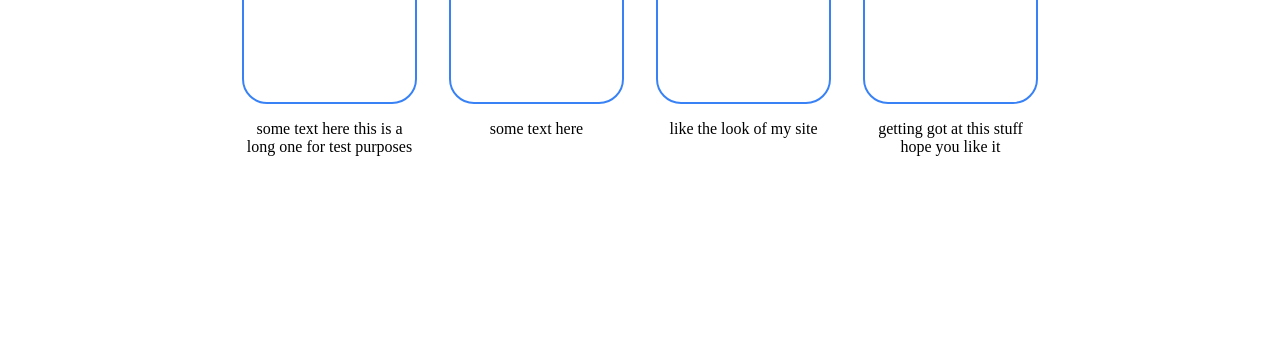
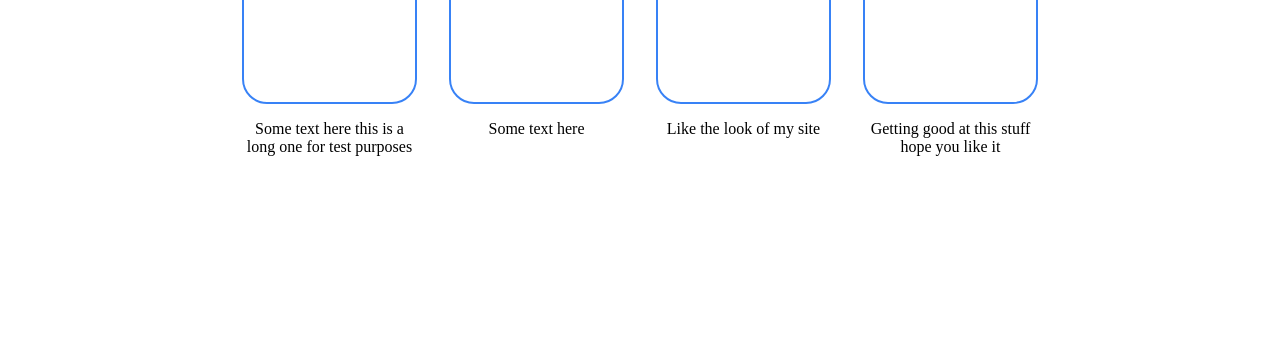
Before and after one commit to yof9/6project_landing-page, a plain HTML site: page index.html in a window 1280 px wide. Shown: the part 820-1165 px from the top of the page. Drawn offline with Linux system fonts and the light colour scheme.

Commit message:
Update index.html

```diff
--- a/index.html
+++ b/index.html
@@ -33,19 +33,19 @@
             <div class="cards-container">
                 <div class="card-container">
                     <div class="card"></div>
-                    <p>some text here this is a long one for test purposes</p>
+                    <p>Some text here this is a long one for test purposes</p>
                 </div>
                 <div class="card-container">
                     <div class="card"></div>
-                    <p>some text here</p>
+                    <p>Some text here</p>
                 </div>
                 <div class="card-container">
                     <div class="card"></div>
-                    <p>like the look of my site</p>
+                    <p>Like the look of my site</p>
                 </div>
                 <div class="card-container">
                     <div class="card"></div>
-                    <p>getting got at this stuff hope you like it</p>
+                    <p>Getting good at this stuff hope you like it</p>
                 </div>
             </div>
         </div>
```
